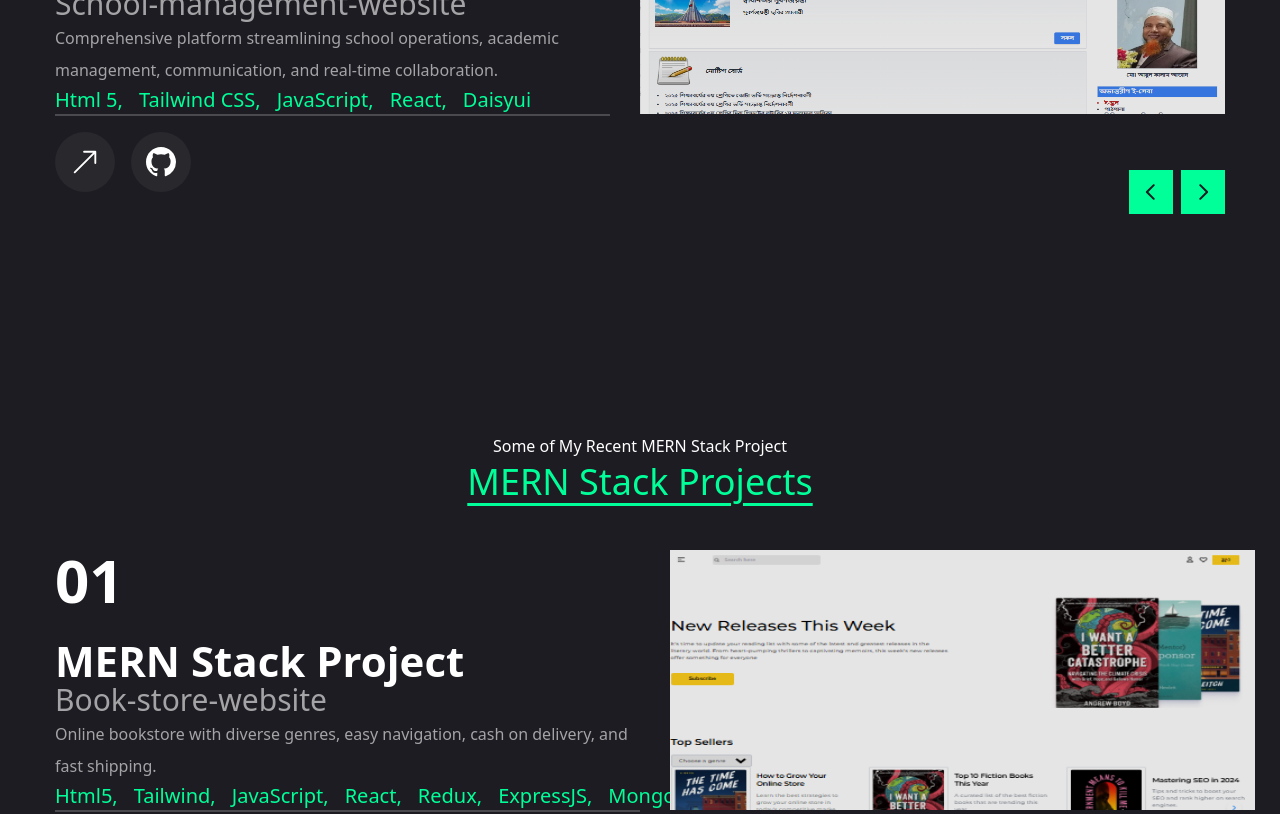
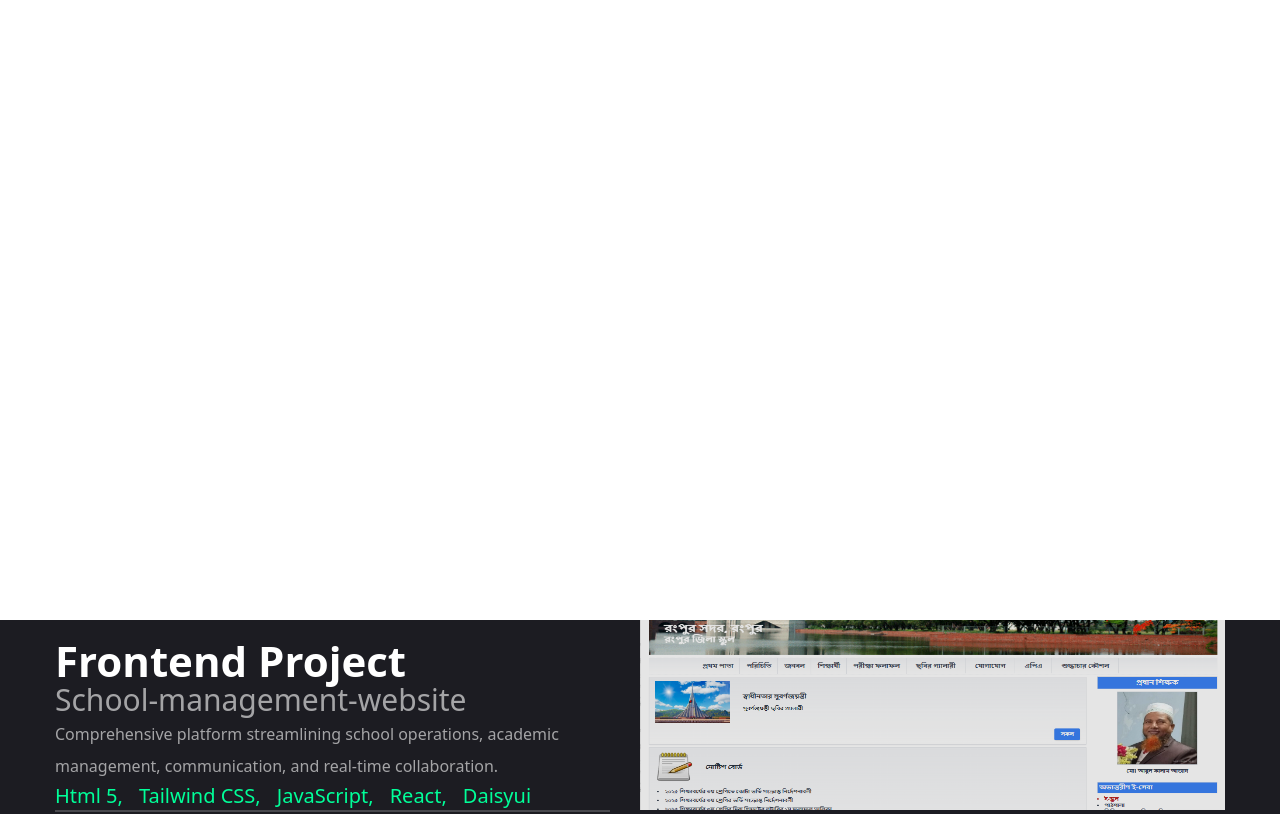
Before and after one commit to alamin71/portfolio_of_al-amin, a Next.js app: page / in a window 1280 px wide. Shown: the part 980-1794 px from the top of the page. Built offline with nearby package versions, Linux system fonts and the light colour scheme.

Commit message:
update resume

```diff
--- a/app/layout.jsx
+++ b/app/layout.jsx
@@ -4,6 +4,7 @@ import "./globals.css";
 import Header from "@/components/Header";
 import PageTransition from "@/components/PageTransition";
 import Footer from "@/components/Footer/Footer";
+import StairTransition from "@/components/StairTransition";
 
 const jetbrainsMono = JetBrains_Mono({
   subsets: ["latin"],
@@ -21,6 +22,7 @@ export default function RootLayout({ children }) {
     <html lang="en">
       <body className={jetbrainsMono.variable}>
         <Header></Header>
+        <StairTransition></StairTransition>
         <main className="min-h-screen">
           <PageTransition>{children}</PageTransition>
         </main>
--- a/app/page.jsx
+++ b/app/page.jsx
@@ -60,9 +60,8 @@ const Home = () => {
             </div>
           </div>
         </div>
-
+        <FullStackProject />
         <FrontendProject />
-        <FullStackProject />
       </section>
     </div>
   );
--- a/app/work/page.jsx
+++ b/app/work/page.jsx
@@ -12,8 +12,8 @@ const Work = () => {
 
     // </div>
     <>
+      <FullStackProject />
       <FrontendProject />
-      <FullStackProject />
     </>
   );
 };
--- a/components/PageTransition.jsx
+++ b/components/PageTransition.jsx
@@ -1,15 +1,25 @@
-
 "use client";
 import { AnimatePresence, motion } from "framer-motion";
 import { usePathname } from "next/navigation";
 
 const PageTransition = ({ children }) => {
-    const pathname = usePathname()
-    return <AnimatePresence>
-        <div key={pathname}>{children}</div>
-
-    </AnimatePresence>;
-
+  const pathname = usePathname();
+  return (
+    <AnimatePresence>
+      <div key={pathname}>
+        <motion.div
+          initial={{ opacity: 1 }}
+          animate={{
+            opacity: 0,
+            transition: { delay: 1, duration: 0.4 },
+            ease: "easeInout",
+          }}
+          className="h-screen w-screen fixed bg-primary top-8 pointer-events-none"
+        />
+        {children}
+      </div>
+    </AnimatePresence>
+  );
 };
 
 export default PageTransition;
--- /dev/null
+++ b/components/StairTransition.jsx
@@ -0,0 +1,22 @@
+"use client";
+import { AnimatePresence } from "framer-motion";
+import { usePathname } from "next/navigation";
+import React from "react";
+import Stairs from "./Stairs";
+
+const StairTransition = () => {
+  const pathname = usePathname();
+  return (
+    <>
+      <AnimatePresence mode="wait">
+        <div key={pathname}>
+          <div className="h-screen w-screen fixed top-0 left-0 right-0 pointer-events-none z-40 flex">
+            <Stairs />
+          </div>
+        </div>
+      </AnimatePresence>
+    </>
+  );
+};
+
+export default StairTransition;
--- /dev/null
+++ b/components/Stairs.jsx
@@ -0,0 +1,45 @@
+import React from "react";
+import { motion } from "framer-motion";
+
+const stairAnimstion = {
+  initial: {
+    top: "0%",
+  },
+  animate: {
+    top: "100%",
+  },
+  exit: {
+    top: ["100%", "0"],
+  },
+};
+
+const reverseIndex = (index) => {
+  const totalStep = 6;
+  return totalStep - index - 1;
+};
+
+const Stairs = () => {
+  return (
+    <>
+      {[...Array(6)].map((_, index) => {
+        return (
+          <motion.div
+            key={index}
+            variants={stairAnimstion}
+            initial="initial"
+            animate="animate"
+            exit="exit"
+            transition={{
+              duration: 0.4,
+              ease: "easeInOut",
+              delay: reverseIndex(index) * 0.1,
+            }}
+            className="h-full w-full bg-white relative"
+          />
+        );
+      })}
+    </>
+  );
+};
+
+export default Stairs;
--- a/components/WorkPages/FullStackProject.jsx
+++ b/components/WorkPages/FullStackProject.jsx
@@ -52,24 +52,6 @@ const projects = [
     ],
     image: "/assets/work/mediusware.png",
     live: "https://late-water.surge.sh/",
-    githubFrontend: "https://github.com/alaminwbsoft/zilaschool",
-    githubBackend: "https://github.com/alamin71/book-store",
-  },
-  {
-    num: "03",
-    category: "Frontend",
-    title: "Creative-website",
-    Description:
-      "Enhancing Collaborative relationships between world of Education and Business.",
-    stack: [
-      { name: "Html 5" },
-      { name: "Tailwind CSS" },
-      { name: "JavaScript" },
-      { name: "React" },
-      { name: "Daisyui" },
-    ],
-    image: "/assets/work/Creative_Image.png.png",
-    live: "https://spectacular-degree.surge.sh/",
     githubFrontend: "https://github.com/alaminwbsoft/zilaschool",
     githubBackend: "https://github.com/alamin71/book-store",
   },
--- a/package.json
+++ b/package.json
@@ -18,7 +18,7 @@
     "@radix-ui/react-tooltip": "^1.0.7",
     "class-variance-authority": "^0.7.0",
     "clsx": "^2.1.1",
-    "framer-motion": "^11.2.10",
+    "framer-motion": "^11.18.2",
     "lucide-react": "^0.383.0",
     "next": "14.2.3",
     "react": "^18",
```
Also changed, not shown: 2 other files (tests, documents, lock files or other folders).
